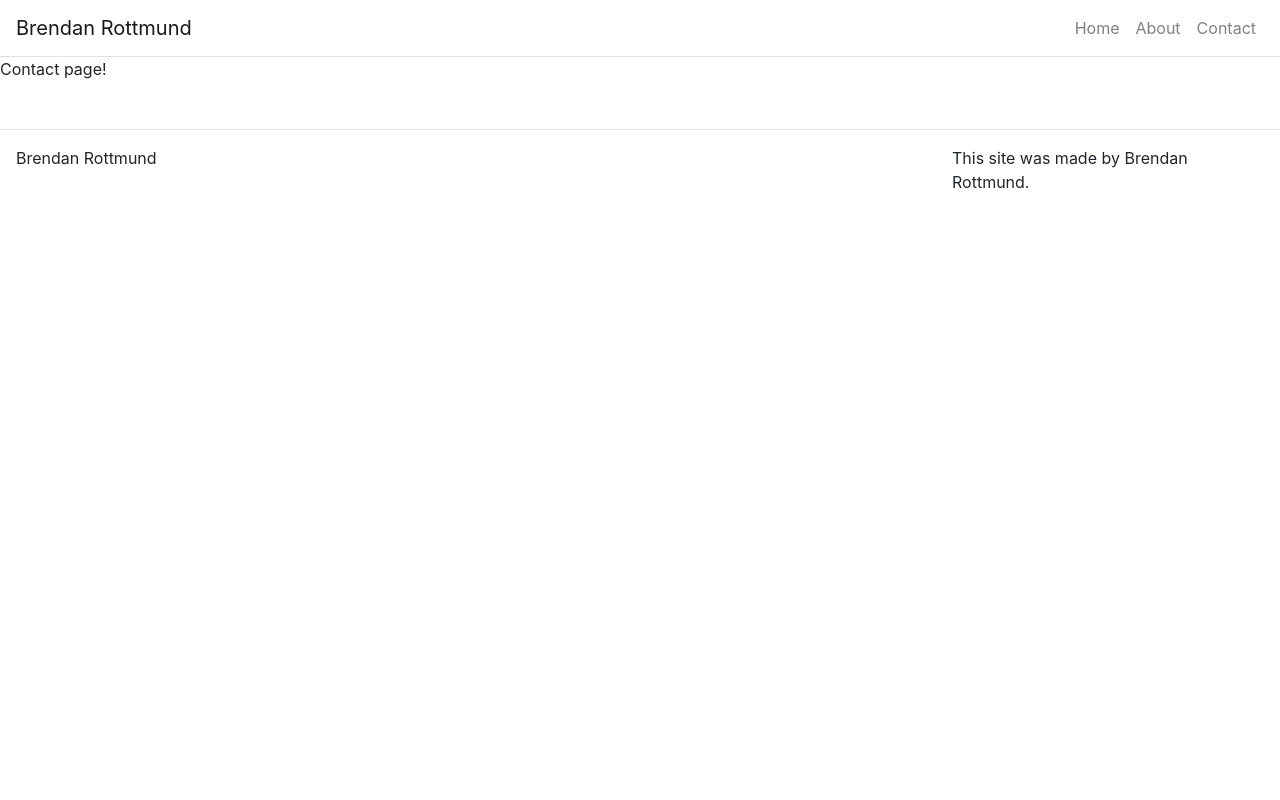
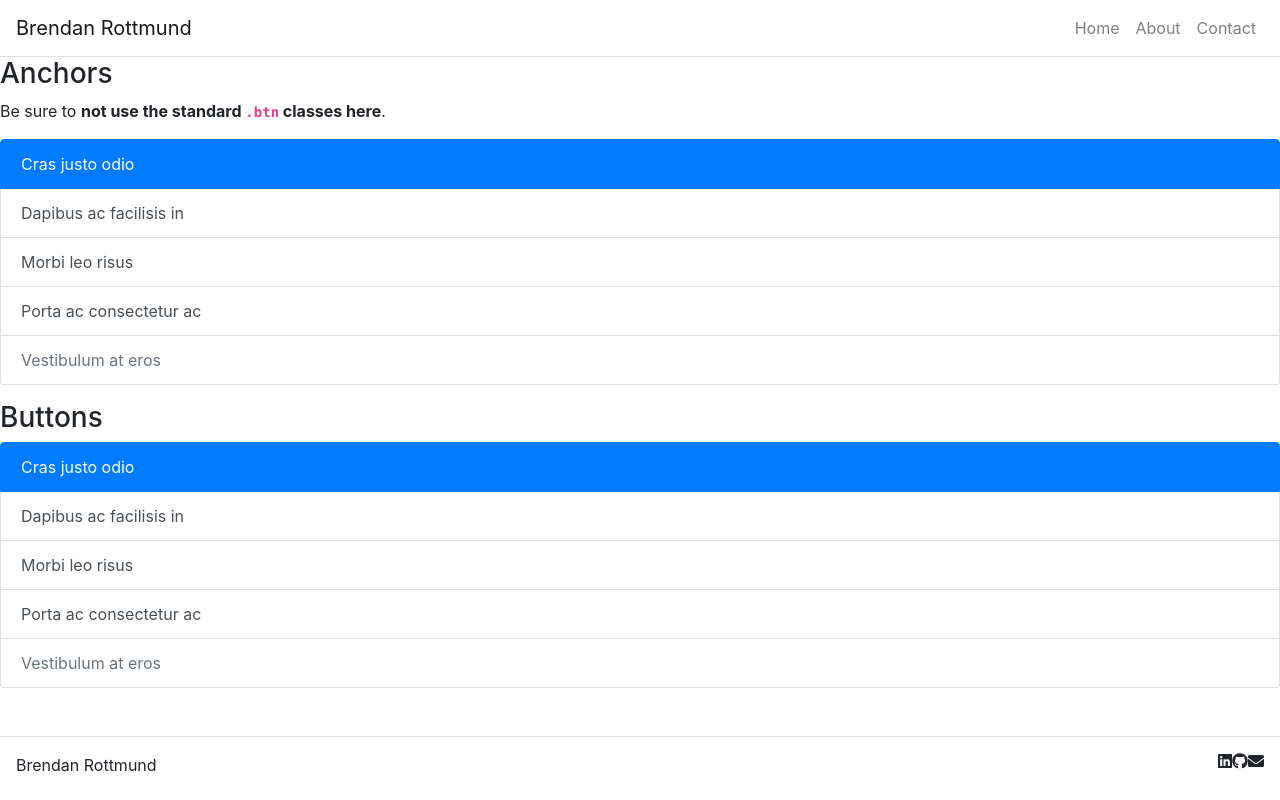
Before and after one commit to dearg-amadaun/dearg-amadaun.github.io, a React (Create React App) app: page /contact in a window 1280 px wide. Built offline with nearby package versions, Linux system fonts and the light colour scheme.

Commit message:
Font Awesome added, contact page taking shape

```diff
--- a/package.json
+++ b/package.json
@@ -4,6 +4,10 @@
   "version": "0.1.0",
   "private": true,
   "dependencies": {
+    "@fortawesome/fontawesome-svg-core": "^1.2.36",
+    "@fortawesome/free-brands-svg-icons": "^5.15.4",
+    "@fortawesome/free-solid-svg-icons": "^5.15.4",
+    "@fortawesome/react-fontawesome": "^0.1.16",
     "@testing-library/jest-dom": "^5.11.4",
     "@testing-library/react": "^11.1.0",
     "@testing-library/user-event": "^12.1.10",
--- a/src/App.js
+++ b/src/App.js
@@ -11,6 +11,7 @@ import Footer from './components/Footer'
 import HomePage from './pages/HomePage'
 import AboutPage from './pages/AboutPage'
 import ContactPage from './pages/ContactPage';
+
 
 
 class App extends React.Component {
--- a/src/components/Footer.js
+++ b/src/components/Footer.js
@@ -2,6 +2,13 @@ import React from 'react';
 import Container from 'react-bootstrap/Container';
 import Row from 'react-bootstrap/Row'
 import Col from 'react-bootstrap/Col'
+
+import { fab } from '@fortawesome/free-brands-svg-icons'
+import { library } from '@fortawesome/fontawesome-svg-core';
+import { faEnvelope } from '@fortawesome/free-solid-svg-icons'
+import { FontAwesomeIcon } from '@fortawesome/react-fontawesome'
+
+library.add(fab, faEnvelope)
 
 
 function Footer() {
@@ -14,7 +21,10 @@ function Footer() {
                         Brendan Rottmund
                     </Col>
                     <Col className="p-0 d-flex justify-content-end" md={3}>
-                        This site was made by Brendan Rottmund.
+                        <FontAwesomeIcon icon={['fab', 'linkedin']} />
+                        <FontAwesomeIcon icon={['fab', 'github']} />
+                        <FontAwesomeIcon icon={['fas', 'envelope']} />
+
                     </Col>
                 </Row>
             </Container>
--- a/src/pages/AboutPage.js
+++ b/src/pages/AboutPage.js
@@ -11,8 +11,6 @@ function AboutPage(props) {
         <div>
 
             <Image className="rounded mx-auto d-block mt-5" src={headshot} alt="Brendan" rounded />
-
-
 
             <Content>
                     <Hero title={props.title} />
--- a/src/pages/ContactPage.js
+++ b/src/pages/ContactPage.js
@@ -1,11 +1,32 @@
 import React from 'react';
+import { ListGroup, ListGroupItem } from 'reactstrap';
+import Content from '../components/Content';
+import Hero from '../components/Hero';
 
-function ContactPage(props) {
 
-    return(
-        <p>Contact page!</p>
-    );
-
+const Example = (props) => {
+  return (
+    <div>
+      <h3>Anchors </h3>
+      <p>Be sure to <strong>not use the standard <code>.btn</code> classes here</strong>.</p>
+      <ListGroup>
+        <ListGroupItem active tag="a" href="#" action>Cras justo odio</ListGroupItem>
+        <ListGroupItem tag="a" href="#" action>Dapibus ac facilisis in</ListGroupItem>
+        <ListGroupItem tag="a" href="#" action>Morbi leo risus</ListGroupItem>
+        <ListGroupItem tag="a" href="#" action>Porta ac consectetur ac</ListGroupItem>
+        <ListGroupItem disabled tag="a" href="#" action>Vestibulum at eros</ListGroupItem>
+      </ListGroup>
+      <p />
+      <h3>Buttons </h3>
+      <ListGroup>
+        <ListGroupItem active tag="button" action>Cras justo odio</ListGroupItem>
+        <ListGroupItem tag="button" action>Dapibus ac facilisis in</ListGroupItem>
+        <ListGroupItem tag="button" action>Morbi leo risus</ListGroupItem>
+        <ListGroupItem tag="button" action>Porta ac consectetur ac</ListGroupItem>
+        <ListGroupItem disabled tag="button" action>Vestibulum at eros</ListGroupItem>
+      </ListGroup>
+    </div>
+  );
 }
 
-export default ContactPage;
+export default Example;
```
Also changed, not shown: src/components/assets/fsdfsdf.js (deleted), 1 other file (tests, documents, lock files or other folders).
